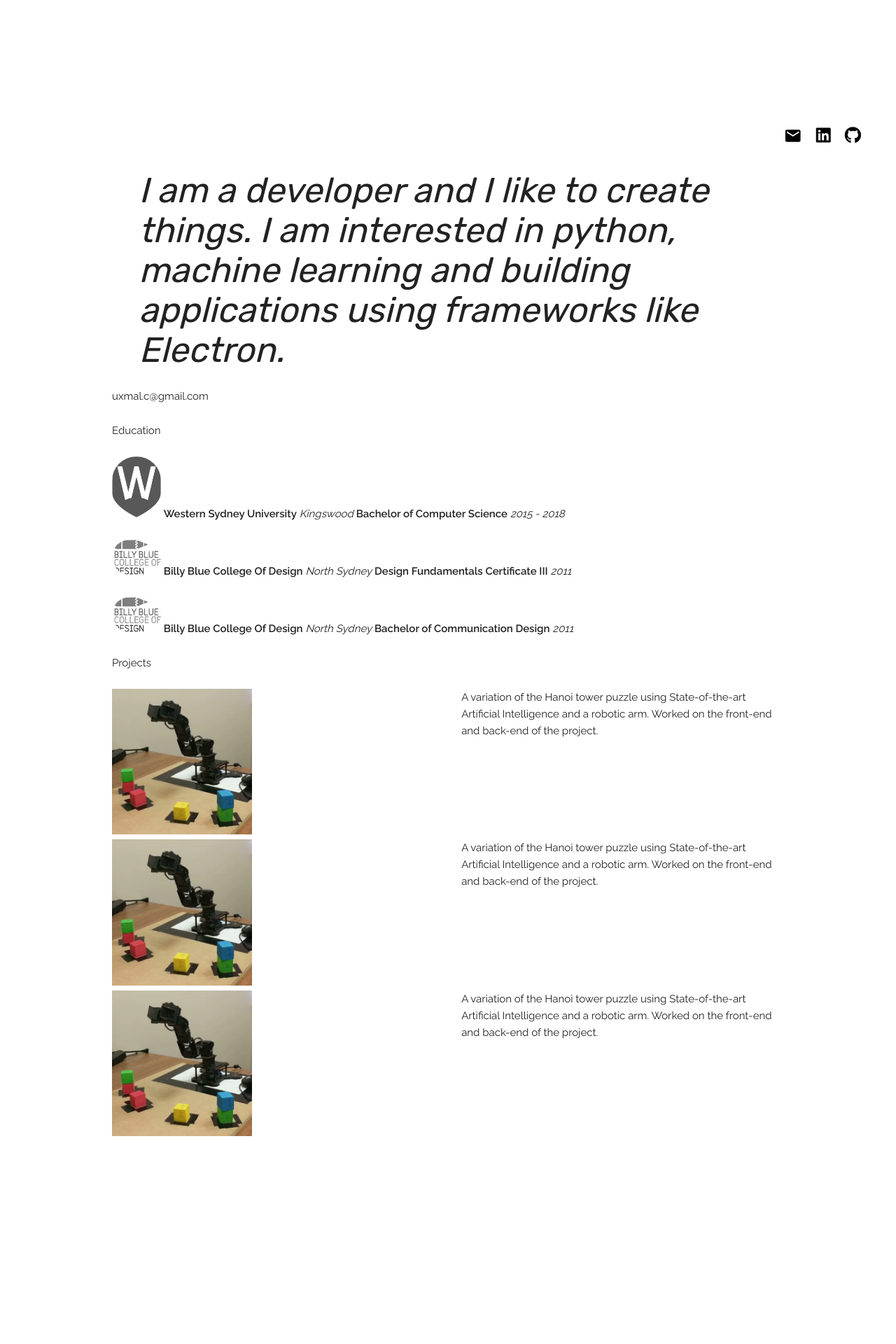
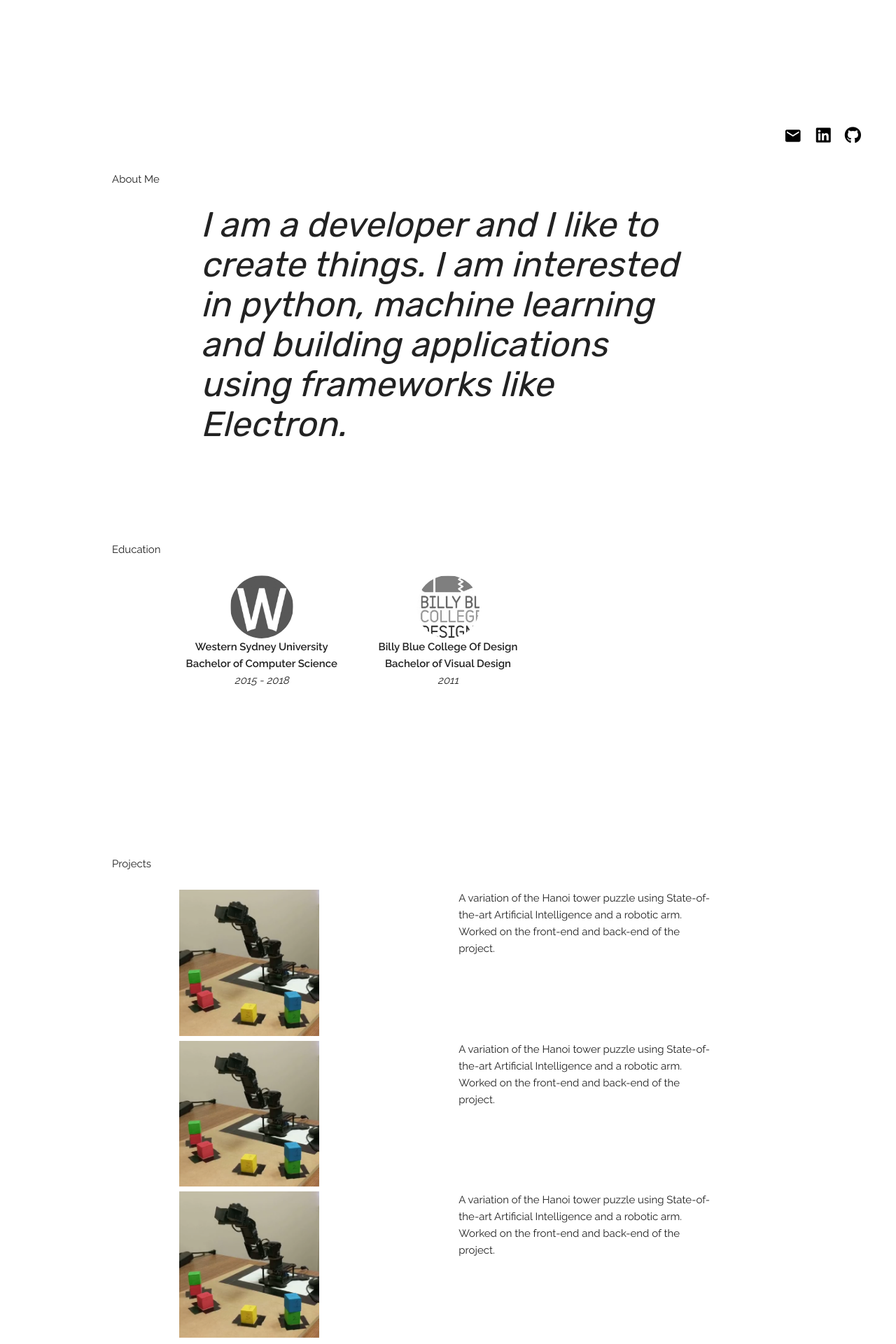
Before and after one commit to UxmalCuellar/v1, a Flask app: page / in a window 1280 px wide. Shown: the part 556-2476 px from the top of the page at 70% size. Before the commit the page ends 2179 px from the top, so only its background shows below. Run offline with Flask 2, Linux system fonts and the light colour scheme.

Commit message:
added smooth scroll to links + edu logos re-aligned

```diff
--- a/static/main.css
+++ b/static/main.css
@@ -26,49 +26,12 @@ html, body {
    -webkit-font-smoothing: antialiased;
 }
 
-.icon {
-   border-radius: 100px;
-}
-
-img.icon {
-   background: yellow;
-   opacity: 0.8;
-   filter: grayscale(100%);
-   filter: gray;
-}
-
-img.icon:hover {
-   background: pink;
-   filter: none;
-   filter: grayscale(0%);
-}
-
-.footer {
-   position: fixed;
-   bottom: 0;
-   width: 100%;
-   padding-bottom: 20px;
-}
-
-/* icons */
-.icons {
-   padding-right: 40px;
-}
-
-.footer a {
-   padding: 10px ;
-   float: right;
-   color: black;
-}
-
-.footer a:hover {
-   color: grey;
-}
 /* navbar */
 .navbar {
    position: fixed;
    width: 100%;
 }
+
 .goto-top {
    float: left;
    display: inline-block;
@@ -82,6 +45,30 @@ img.icon:hover {
    padding: 4px;
    cursor: pointer;
 }
+
+/* icons and footer */
+.footer {
+   position: fixed;
+   bottom: 0;
+   width: 100%;
+   padding-bottom: 20px;
+}
+
+.footer a {
+   padding: 10px ;
+   float: right;
+   color: black;
+}
+
+.footer a:hover {
+   color: grey;
+}
+
+/* icons */
+.icons {
+   padding-right: 40px;
+}
+
 /* menu icon and animation */
 .toc-holder {
    display: inline-block;
@@ -223,8 +210,47 @@ div:hover .bar3 {
 
 /* END hvr-bob */
 
+/* About */
+#about {
+  height: 60%;
+}
+
 #aboutme {
    font-size: 50px;
    font-family: 'Rubik', sans-serif;
    line-height: 57px;
 }
+/* Eduction */
+#wsu_logo, #billyblue {
+   border-radius: 50% ;
+   width: 90px;
+   height: 90px;
+   background-size: cover;
+   opacity: 0.8;
+   filter: grayscale(100%);
+   filter: gray;
+}
+
+#education {
+   text-align: center;
+   height: 50%;
+}
+
+.edu_logo {
+   margin-left: auto;
+   margin-right: auto;
+   display: block;
+}
+
+#wsu_logo {
+   background-image: url("/static/images/WSU_logo.png");
+}
+
+#billyblue {
+   background-image: url("/static/images/billyblue_logo.jpg");
+}
+
+#wsu_logo:hover, #billyblue:hover {
+   filter: none;
+   filter: grayscale(0%);
+}
--- a/static/script.js
+++ b/static/script.js
@@ -53,3 +53,21 @@ $(document).ready(function () {
         $("html, body").animate({scrollTop: 0}, 400);
     });
 });
+
+/*
+ * smooth scroll to all links
+ */
+$(document).ready(function(){
+  $("a").on('click', function(event) {
+    if (this.hash !== "") {
+      event.preventDefault();
+      var hash = this.hash;
+      $('html, body').animate({
+        scrollTop: $(hash).offset().top
+      }, 800, function(){
+
+        window.location.hash = hash;
+      });
+    }
+  });
+});
--- a/templates/index.html
+++ b/templates/index.html
@@ -8,48 +8,45 @@
       <p>Computer scientist graduate</p>
    </div>
 </div>
-<!-- about -->
-<div class="about" id="trigger-left">
-   <div class="row" >
+<!-- About -->
+<p id="heading">About Me</p>
+<div class="container" id="about">
+   <div class="row" id=about-text>
       <div class="one column">
       </div>
       <div class="eleven columns">
 	 <p id="aboutme"><i>I am a developer and I like to create things. I am interested in python, machine learning and building applications using frameworks like Electron.</i></p>
       </div>
    </div>
-   <p>uxmal.c@gmail.com</p>
 </div>
-<div id="education">
-   <p class="heading">Education</p>
-   <!-- Resume : Edu: Western Sydney Uni BSCompSci -->
-   <p>
-      <a herf="https://www.westernsydney.edu.au/" target="_blank"><img class="icon" src="/static/images/WSU_logo.png" width="70"></a>
-      <b>Western Sydney University</b>
-      <span class="right-txt"><i>Kingswood</i></span>
-      <b>Bachelor of Computer Science</b>
-      <span class="right-txt"><i>2015 - 2018</i></span>
-   </p>
-   <!-- Resume : Edu : Billy Blue cert III -->
-   <p>
-      <a herf="https://www.billyblue.edu.au/" target="_blank"><img class="icon" src="/static/images/billyblue_logo.jpg" width="70"></a>
-      <b>Billy Blue College Of Design</b>
-      <span class="right-txt"><i>North Sydney</i></span>
-      <b>Design Fundamentals Certificate III</b>
-      <span class="right-txt"><i>2011</i></span>
-   </p>
-   <!-- Resume : Edu : Billy Blue Communication Design -->
-   <p>
-      <a herf="https://www.billyblue.edu.au/" target="_blank"><img class="icon" src="/static/images/billyblue_logo.jpg" width="70"></a>
-      <b>Billy Blue College Of Design</b>
-      <span class="right-txt"><i>North Sydney</i></span>
-      <b>Bachelor of Communication Design</b>
-      <span class="right-txt"><i>2011</i></span>
-   </p>
+<!-- Education -->
+<p class="heading">Education</p>
+<div class="container" id="education">
+   <div class="row">
+      <!-- Resume : Edu: WSU BSCompSci -->
+      <div class="one-third column">
+	 <div class="edu_logo" id="wsu_logo"></div>
+	 <p>
+	    <b>Western Sydney University</b><br>
+	    <b>Bachelor of Computer Science</b><br>
+	    <i>2015 - 2018</i>
+	 </p>
+      </div>
+      <!-- Resume : Edu : Billy Blue Visual Design -->
+      <div class="one-third column">
+	 <div class="edu_logo" id="billyblue"></div>
+	 <p>
+	    <b>Billy Blue College Of Design</b><br>
+	    <b>Bachelor of Visual Design</b><br>
+	    <i>2011</i><br>
+	 </p>
+      </div>
+   </div>
 </div>
 
-<div id="projects" >
-   <!-- Projects -->
-   <p  class="heading">Projects</p>
+<!-- Projects -->
+<p  class="heading">Projects</p>
+<div class="container" id="projects" >
    <div class="row">
       <div class="six columns">
 	 <img src="/static/images/gripperbot.png" alt="Phantom X pincher arm" width="200"/>
--- a/templates/layout.html
+++ b/templates/layout.html
@@ -37,7 +37,7 @@
       <div class="navbar">
 	 <div class="goto-top"
 	    data-aos="fade-right"
-	    data-aos-anchor="#trigger-left"
+	    data-aos-anchor="#about"
 	    data-aos-anchor-placement="bottom-bottom">
 	    <p>UXMAL<br><b>CUELLAR</b></p>
 	 </div>
@@ -67,7 +67,6 @@
       <script>
 	 AOS.init({
 	    duration: 1200,
-	    easing: 'ease-in-out-back'
 	 });
       </script>
    </body>
```
